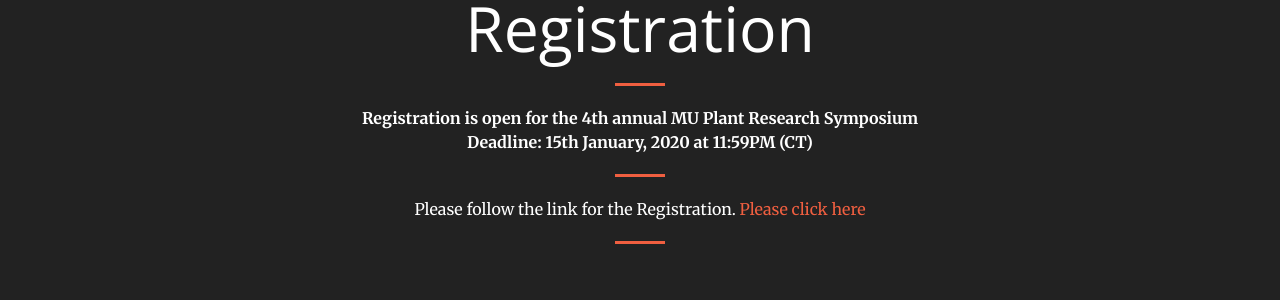
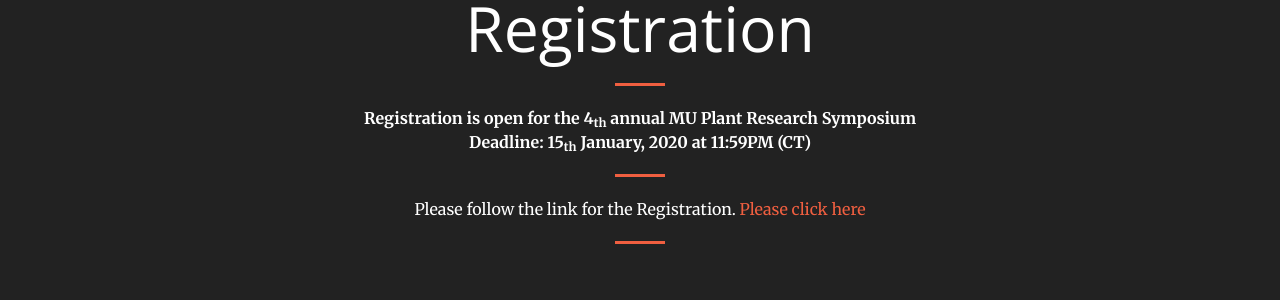
Before and after one commit to mupioneersymposium/mupioneersymposium.github.io, a Jekyll site: the page built from register.md, in a window 1280 px wide. Shown: the part 149-449 px from the top of the page. Built offline with Jekyll 4.4.1, drawn with Linux system fonts in a browser that asks for light colours.

Commit message:
Update register.md

```diff
--- a/register.md
+++ b/register.md
@@ -5,8 +5,8 @@ layout: regular
 <hr style="clear: both;" />
 # Registration
 <hr style="clear: both;" />
-**Registration is open for the 4th annual MU Plant Research Symposium** <br />
-**Deadline: 15th January, 2020 at 11:59PM (CT)**
+**Registration is open for the 4<sub>th</sub> annual MU Plant Research Symposium** <br />
+**Deadline: 15<sub>th</sub> January, 2020 at 11:59PM (CT)**
 <hr style="clear: both;" />
 Please follow the link for the Registration. <a href="https://docs.google.com/forms/d/1SqtC3UPw-0iWJysukFMbDTpJI2-hpTSw9l7zxAH8e8s/edit" target="_blank"> Please click here
 <hr style="clear: both;" />
```
